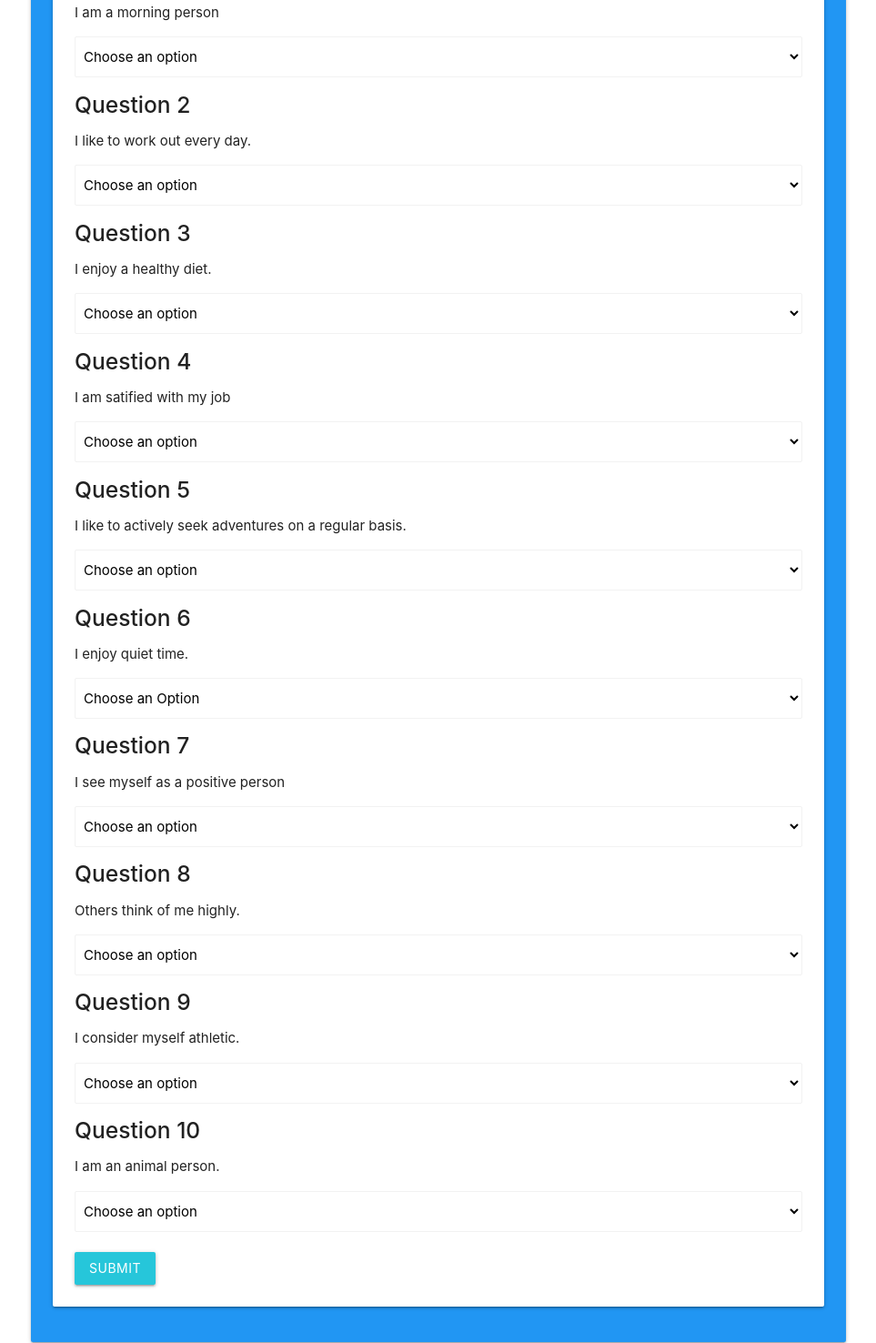
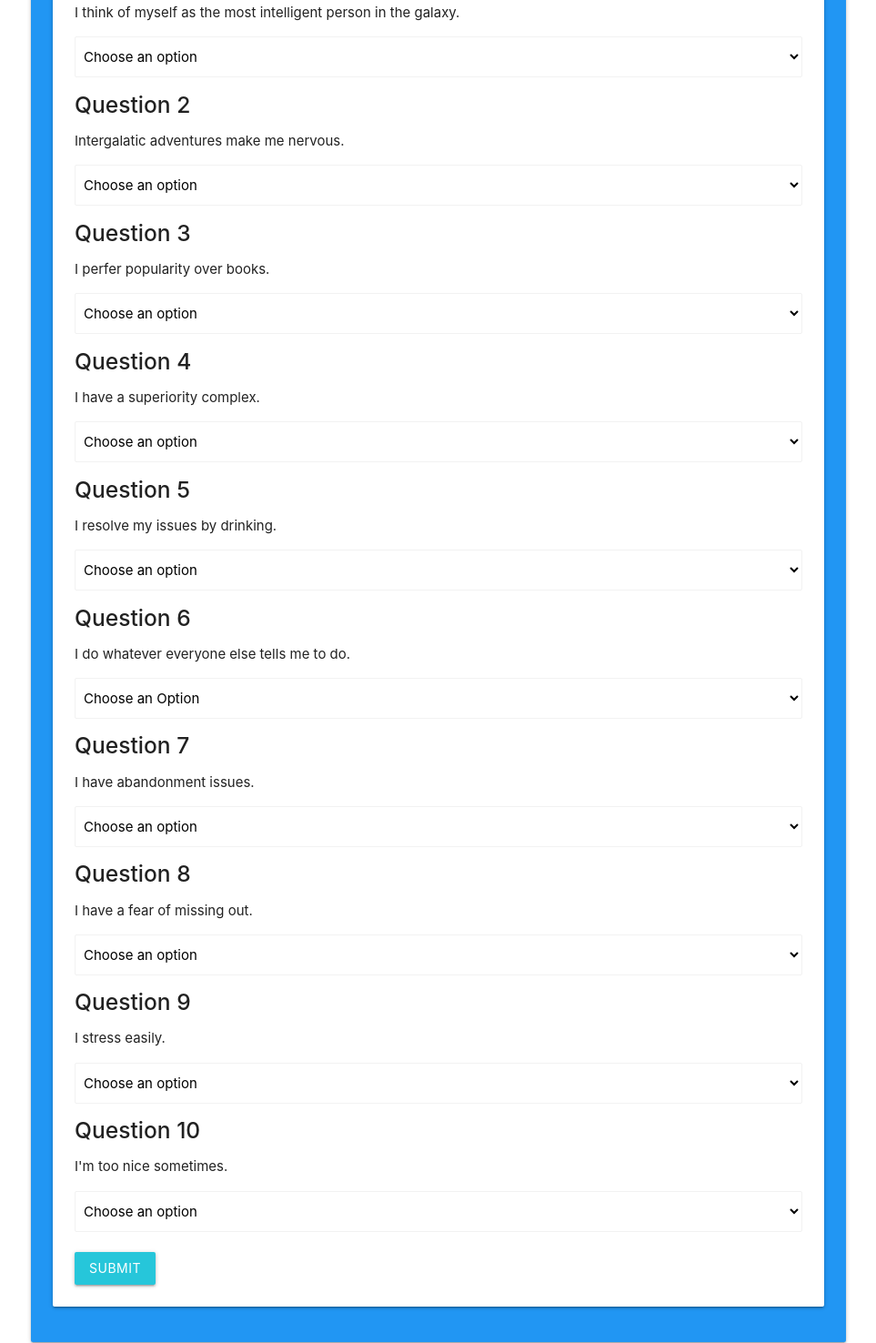
Before and after one commit to jcontratto/FriendFinder, a plain HTML site: page app/public/survey.html in a window 1280 px wide. Shown: the part 414-1890 px from the top of the page at 91% size, without its empty margins (158-1121 px from the left). Drawn offline with nearby package versions, Linux system fonts and the light colour scheme.

Commit message:
another commit

```diff
--- a/app/public/survey.html
+++ b/app/public/survey.html
@@ -27,7 +27,7 @@
                 <input id="photo" type="text" class="validate" required>
                 <label class='active' for="name">Link to Photo Image (required)</label>
                 <h5><strong>Question 1</strong></h5>
-                <p>I am a morning person</p>
+                <p>I think of myself as the most intelligent person in the galaxy.</p>
                 <select data-placeholder="" class="browser-default" id="q1">
                     <option value="">Choose an option</option>
                     <option value="1">1 (Strongly Disagree)</option>
@@ -37,7 +37,7 @@
                     <option value="5">5 (Strongly Agree)</option>
                 </select>
                 <h5><strong>Question 2</strong></h5>
-                <p>I like to work out every day.</p>
+                <p>Intergalatic adventures make me nervous.</p>
                 <select data-placeholder="" class="browser-default" id="q2">
                     <option value="">Choose an option</option>
                     <option value="1">1 (Strongly Disagree)</option>
@@ -47,7 +47,7 @@
                     <option value="5">5 (Strongly Agree)</option>
                 </select>
                 <h5><strong>Question 3</strong></h5>
-                <p>I enjoy a healthy diet.</p>
+                <p>I perfer popularity over books.</p>
                 <select data-placeholder="" class="browser-default" id="q3">
                     <option value="">Choose an option</option>
                     <option value="1">1 (Strongly Disagree)</option>
@@ -57,7 +57,7 @@
                     <option value="5">5 (Strongly Agree)</option>
                 </select>
                 <h5><strong>Question 4</strong></h5>
-                <p>I am satified with my job</p>
+                <p>I have a superiority complex.</p>
                 <select data-placeholder="" class="browser-default" id="q4">
                     <option value="">Choose an option</option>
                     <option value="1">1 (Strongly Disagree)</option>
@@ -67,7 +67,7 @@
                     <option value="5">5 (Strongly Agree)</option>
                 </select>
                 <h5><strong>Question 5</strong></h5>
-                <p>I like to actively seek adventures on a regular basis.</p>
+                <p>I resolve my issues by drinking.</p>
                 <select data-placeholder="" class="browser-default" id="q5">
                     <option value="">Choose an option</option>
                     <option value="1">1 (Strongly Disagree)</option>
@@ -77,7 +77,7 @@
                     <option value="5">5 (Strongly Agree)</option>
                 </select>
                 <h5><strong>Question 6</strong></h5>
-                <p>I enjoy quiet time.</p>
+                <p>I do whatever everyone else tells me to do.</p>
                 <select data-placeholder="" class="browser-default" id="q6">
                     <option value="">Choose an Option</option>
                     <option value="1">1 (Strongly Disagree)</option>
@@ -87,7 +87,7 @@
                     <option value="5">5 (Strongly Agree)</option>
                 </select>
                 <h5><strong>Question 7</strong></h5>
-                <p>I see myself as a positive person</p>
+                <p>I have abandonment issues.</p>
                 <select data-placeholder="" class="browser-default" id="q7">
                     <option value="">Choose an option</option>
                     <option value="1">1 (Strongly Disagree)</option>
@@ -97,7 +97,7 @@
                     <option value="5">5 (Strongly Agree)</option>
                 </select>
                 <h5><strong>Question 8</strong></h5>
-                <p>Others think of me highly.</p>
+                <p>I have a fear of missing out.</p>
                 <select data-placeholder="" class="browser-default" id="q8">
                     <option value="">Choose an option</option>
                     <option value="1">1 (Strongly Disagree)</option>
@@ -107,7 +107,7 @@
                     <option value="5">5 (Strongly Agree)</option>
                 </select>
                 <h5><strong>Question 9</strong></h5>
-                <p>I consider myself athletic.</p>
+                <p>I stress easily.</p>
                 <select data-placeholder="" class="browser-default" id="q9">
                     <option value="">Choose an option</option>
                     <option value="1">1 (Strongly Disagree)</option>
@@ -117,7 +117,7 @@
                     <option value="5">5 (Strongly Agree)</option>
                 </select>
                 <h5><strong>Question 10</strong></h5>
-                <p>I am an animal person.</p>
+                <p>I'm too nice sometimes.</p>
                 <select data-placeholder="" class="browser-default" id="q10">
                     <option value="">Choose an option</option>
                     <option value="1">1 (Strongly Disagree)</option>
```
Also changed, not shown: app/data/friends.js (+26 -17 lines).
